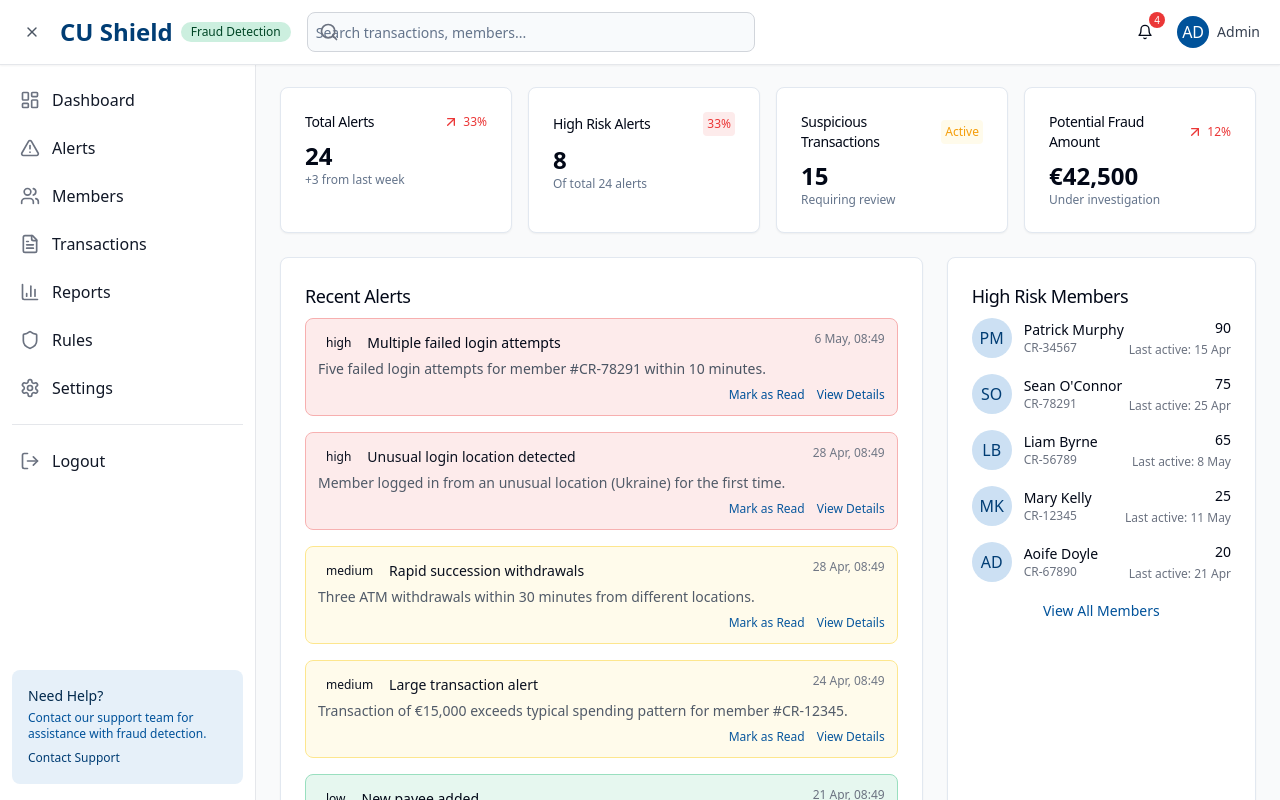
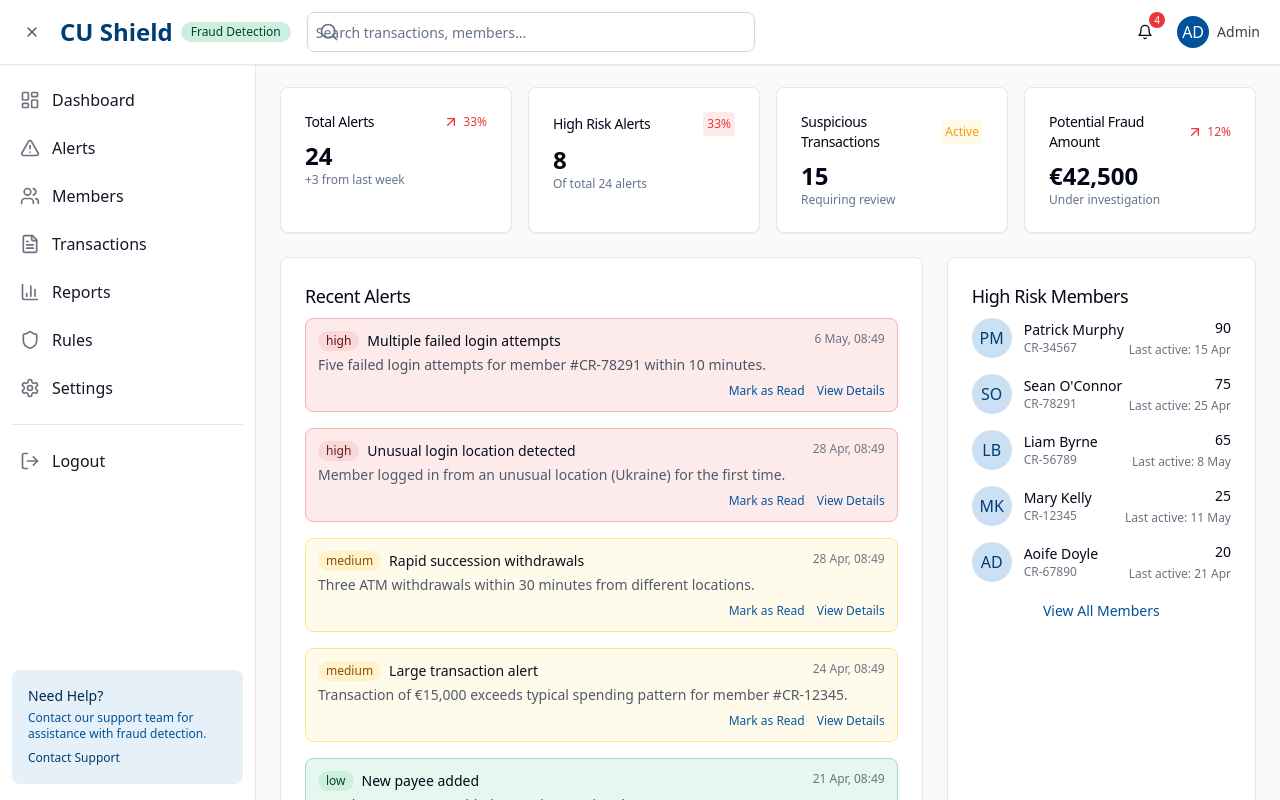
Before and after one commit to MuhammadAman02/hst-ai-b9c552ee-c582-4cee-bf86-4b3b32646e9a, a React (Vite) app: page / in a window 1280 px wide. Shown: the top 800 px of the page. Built offline with nearby package versions, Linux system fonts and the light colour scheme.

Commit message:
update file

```diff
--- a/src/index.css
+++ b/src/index.css
@@ -4,7 +4,7 @@
 
 @layer base {
   :root {
-    --background: 210 40% 98%;
+    --background: 0 0% 100%;
     --foreground: 222.2 84% 4.9%;
 
     --card: 0 0% 100%;
@@ -13,11 +13,11 @@
     --popover: 0 0% 100%;
     --popover-foreground: 222.2 84% 4.9%;
 
-    --primary: 205 100% 45%;
+    --primary: 222.2 47.4% 11.2%;
     --primary-foreground: 210 40% 98%;
 
-    --secondary: 160 84% 39%;
-    --secondary-foreground: 210 40% 98%;
+    --secondary: 210 40% 96.1%;
+    --secondary-foreground: 222.2 47.4% 11.2%;
 
     --muted: 210 40% 96.1%;
     --muted-foreground: 215.4 16.3% 46.9%;
@@ -34,6 +34,36 @@
 
     --radius: 0.5rem;
   }
+
+  .dark {
+    --background: 222.2 84% 4.9%;
+    --foreground: 210 40% 98%;
+
+    --card: 222.2 84% 4.9%;
+    --card-foreground: 210 40% 98%;
+
+    --popover: 222.2 84% 4.9%;
+    --popover-foreground: 210 40% 98%;
+
+    --primary: 210 40% 98%;
+    --primary-foreground: 222.2 47.4% 11.2%;
+
+    --secondary: 217.2 32.6% 17.5%;
+    --secondary-foreground: 210 40% 98%;
+
+    --muted: 217.2 32.6% 17.5%;
+    --muted-foreground: 215 20.2% 65.1%;
+
+    --accent: 217.2 32.6% 17.5%;
+    --accent-foreground: 210 40% 98%;
+
+    --destructive: 0 62.8% 30.6%;
+    --destructive-foreground: 210 40% 98%;
+
+    --border: 217.2 32.6% 17.5%;
+    --input: 217.2 32.6% 17.5%;
+    --ring: 212.7 26.8% 83.9%;
+  }
 }
 
 @layer base {
@@ -42,28 +72,21 @@
   }
   body {
     @apply bg-background text-foreground;
-    font-feature-settings: "rlig" 1, "calt" 1;
   }
 }
 
-@layer components {
-  .dashboard-card {
-    @apply bg-white rounded-lg shadow-md p-4 border border-gray-100;
-  }
-
 .alert-badge {
-    @apply px-2 py-1 text-xs font-medium rounded-full;
+  @apply px-2 py-0.5 text-xs font-medium rounded-full;
 }
 
 .alert-badge-high {
-    @apply bg-alert-red-100 text-alert-red-800;
+  @apply bg-alert-red-100 text-alert-red-800 dark:bg-alert-red-900 dark:text-alert-red-200;
 }
 
 .alert-badge-medium {
-    @apply bg-amber-100 text-amber-800;
+  @apply bg-amber-100 text-amber-800 dark:bg-amber-900 dark:text-amber-200;
 }
 
 .alert-badge-low {
-    @apply bg-cu-green-100 text-cu-green-800;
+  @apply bg-cu-green-100 text-cu-green-800 dark:bg-cu-green-900 dark:text-cu-green-200;
 }
-}
```
Lines whose indentation alone changed are shown as unchanged.
